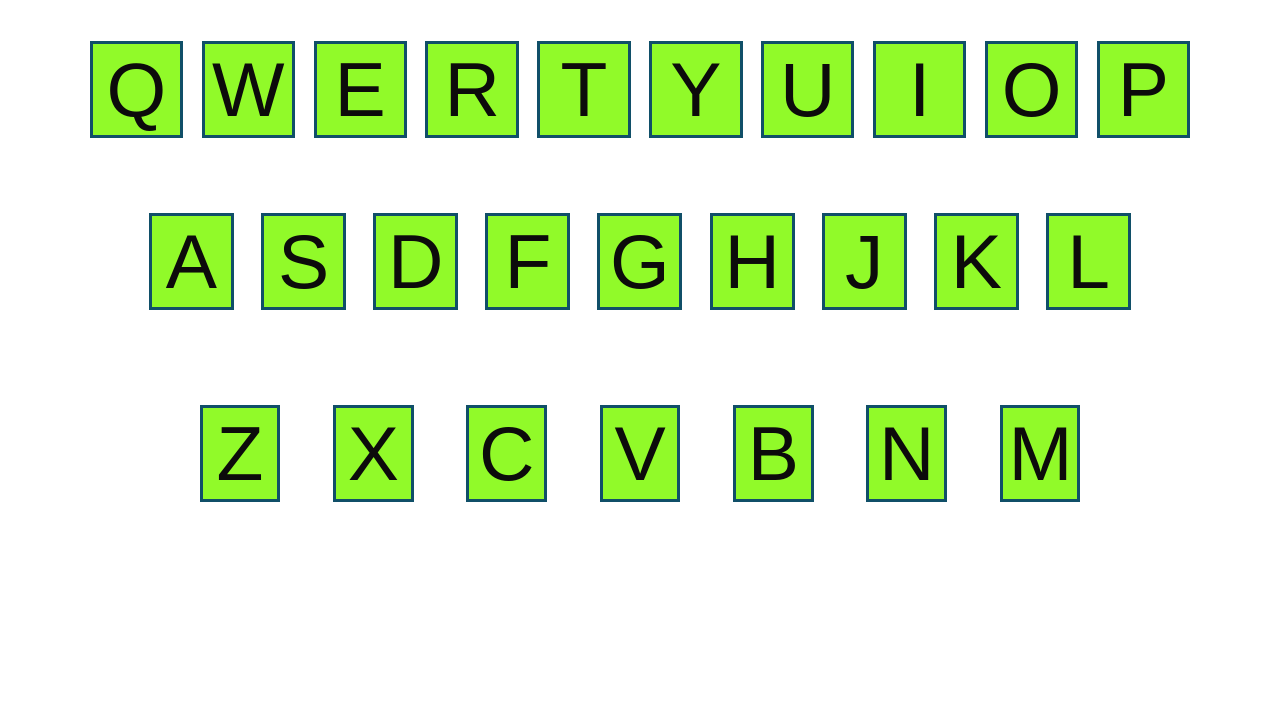
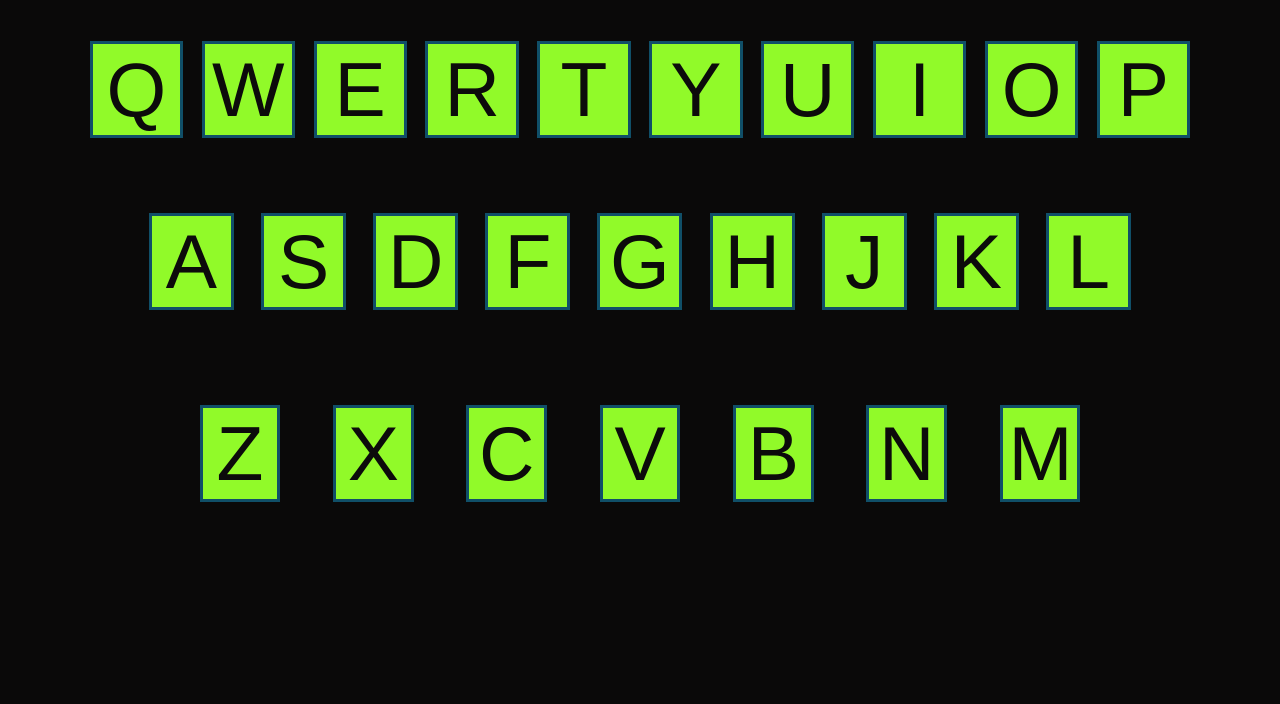
Before and after one commit to shivansh345678/project-2-key-board, a plain HTML site: page index.html in a window 1280 px wide. Shown: the part 96-800 px from the top of the page. Drawn offline with Linux system fonts and the light colour scheme.

Commit message:
Update index.html

```diff
--- a/index.html
+++ b/index.html
@@ -9,7 +9,7 @@
     <title>Rock-it</title>
 </head>
 
-<body>
+<body style="background-color:rgb(10, 9, 9);">
     <h1 ID="hd">KEYBOARD</h1>
     <div class="box1">
         <button class="btn Q">Q</button>
```
